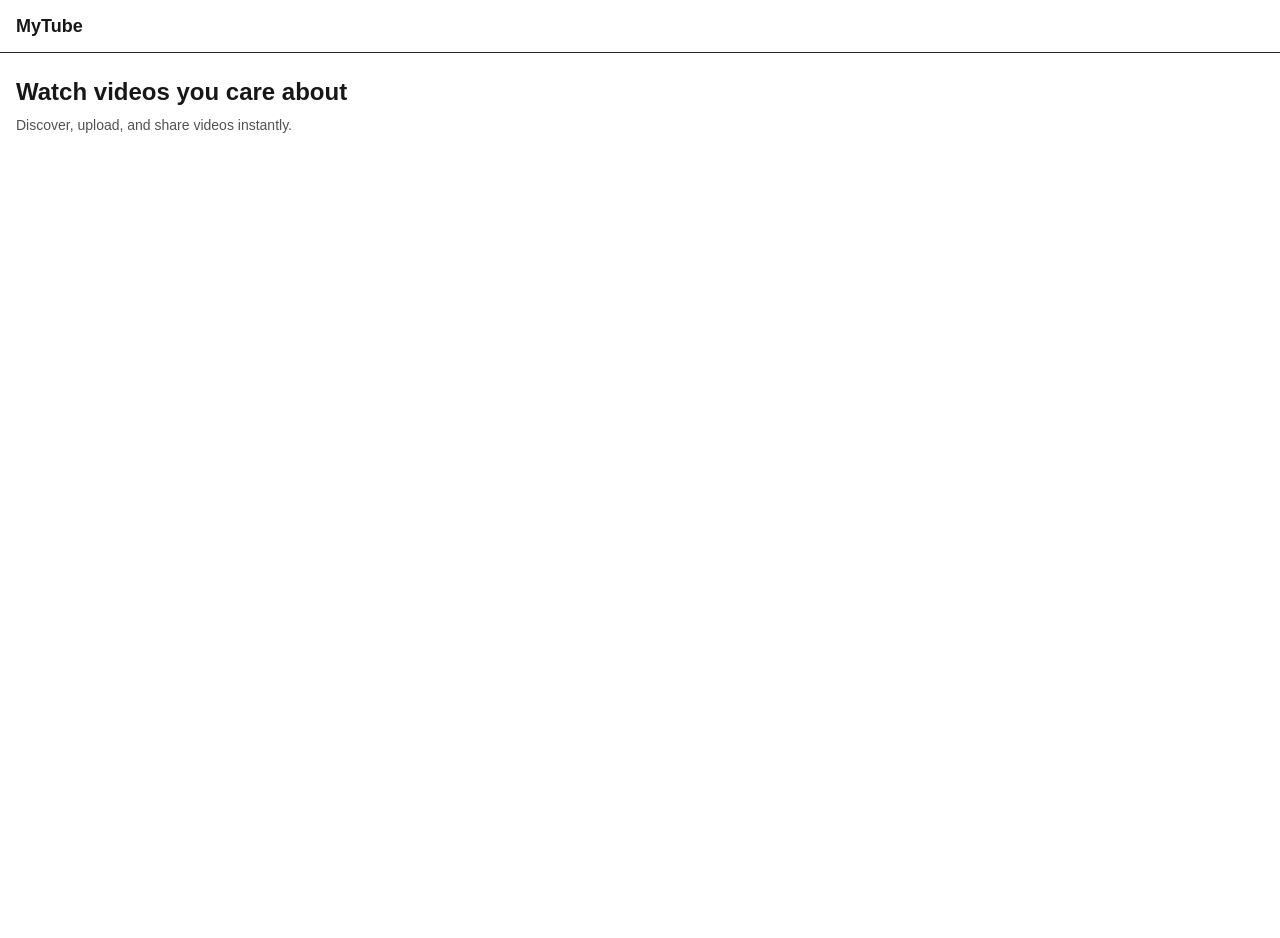
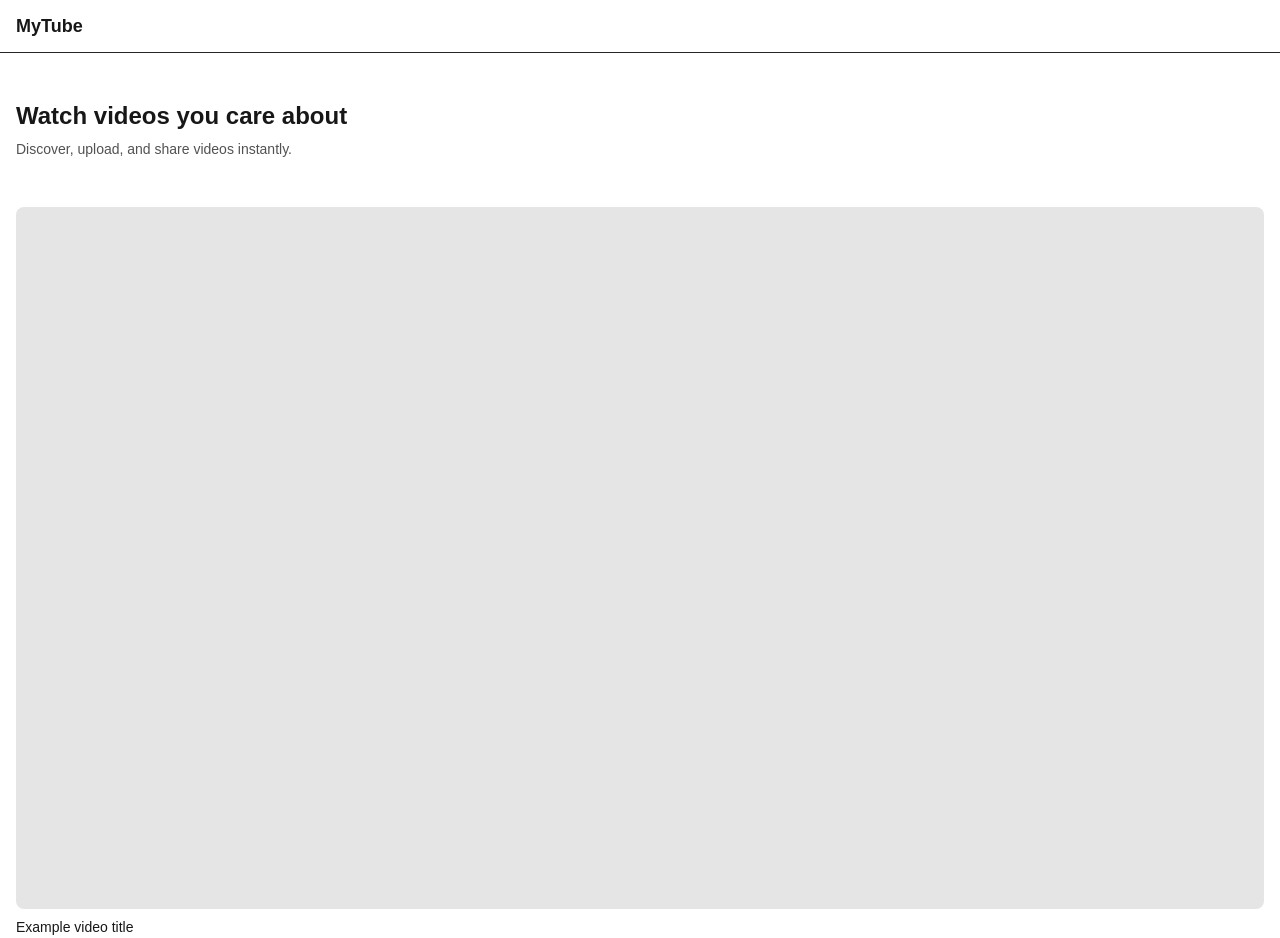
Before and after one commit to mauvesky1/Project-BTC, a Next.js app: page / in a window 1280 px wide. Shown: the top 938 px of the page. Before the commit the page ends 800 px from the top, so only its background shows below. Built offline with nearby package versions, Linux system fonts and the light colour scheme.

Commit message:
Add initial landing page video feed and item components

```diff
--- a/app/page.tsx
+++ b/app/page.tsx
@@ -1,11 +1,13 @@
-import Header from "@/components/Header";
-import Hero from "@/components/Hero";
+import Header from "@/components/landing/Header";
+import Hero from "@/components/landing/Hero";
+import VideoFeed from "@/components/landing/VideoFeed";
 
 export default function HomePage() {
   return (
-    <main className="min-h-screen">
+    <main className="min-h-screen space-y-6">
       <Header />
       <Hero />
+      <VideoFeed />
     </main>
   );
 }
--- /dev/null
+++ b/components/landing/VideoFeed.tsx
@@ -0,0 +1,22 @@
+import VideoItem from "@/components/landing/VideoItem";
+
+export default function VideoFeed() {
+  return (
+    <section className="px-4 space-y-6">
+      <VideoItem
+        title="Example video title"
+        channel="Example channel"
+      />
+
+      <VideoItem
+        title="Another example video"
+        channel="Example channel"
+      />
+
+      <VideoItem
+        title="Third example video"
+        channel="Example channel"
+      />
+    </section>
+  );
+}
--- /dev/null
+++ b/components/landing/VideoItem.tsx
@@ -0,0 +1,20 @@
+type VideoItemProps = {
+    title: string;
+    channel: string;
+  };
+
+  export default function VideoItem({ title, channel }: VideoItemProps) {
+    return (
+      <div>
+        <div className="aspect-video bg-neutral-200 rounded-lg" />
+
+        <p className="mt-2 text-sm font-medium">
+          {title}
+        </p>
+
+        <p className="text-xs text-neutral-600">
+          {channel}
+        </p>
+      </div>
+    );
+  }
```
Also changed, not shown: components/landing/Header.tsx (renamed from components/Header.tsx), components/landing/Hero.tsx (renamed from components/Hero.tsx).
